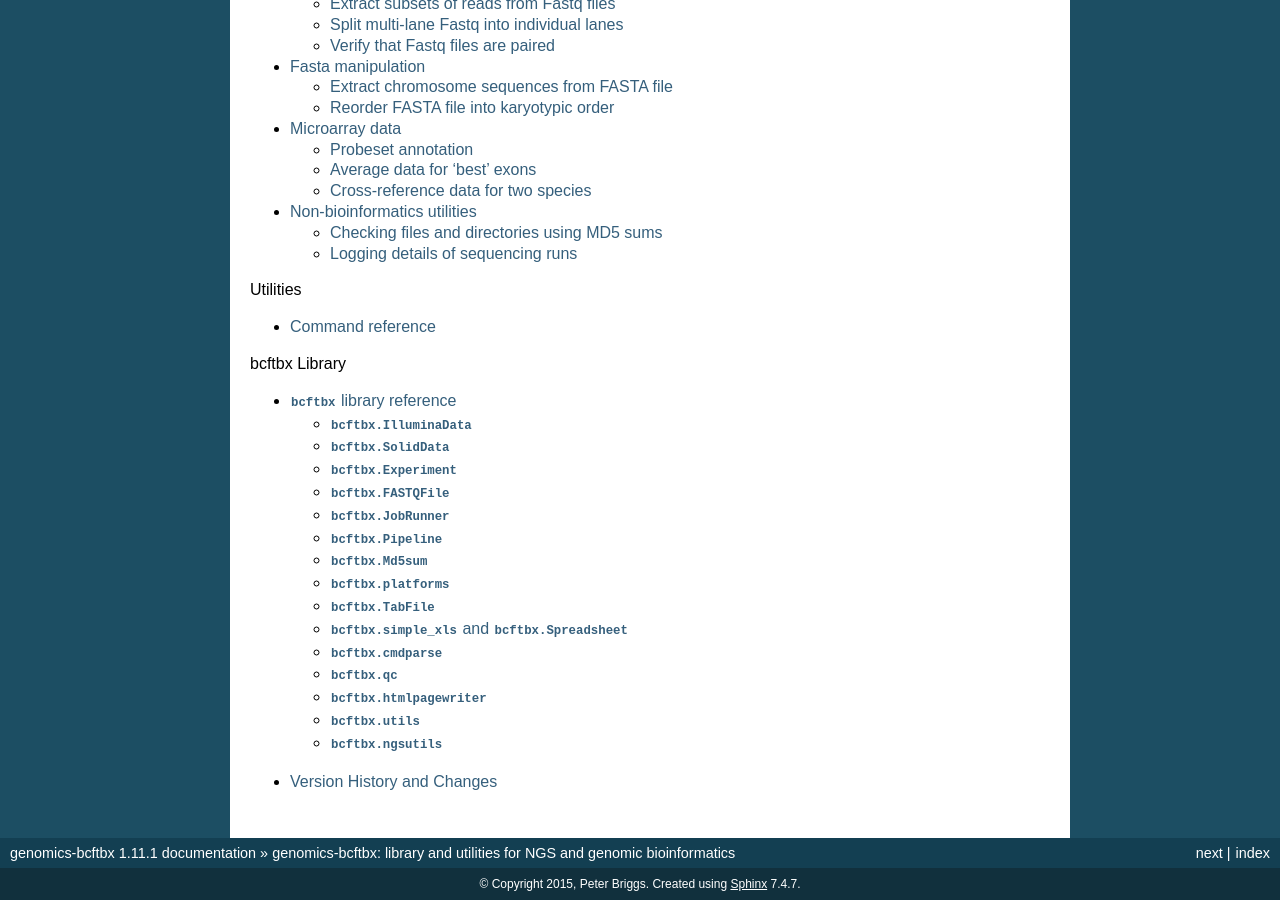
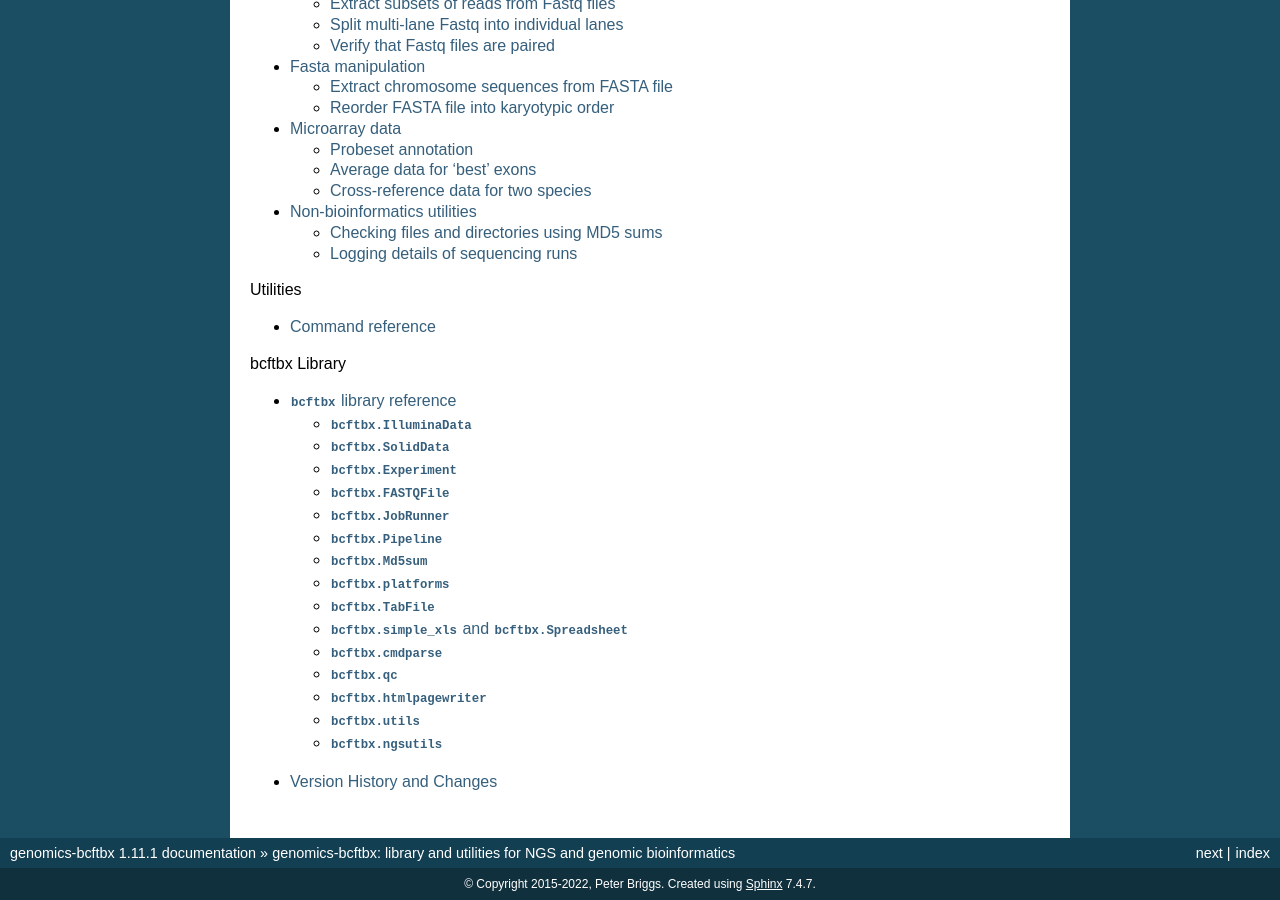
Before and after one commit to fls-bioinformatics-core/genomics, a Sphinx documentation site: the page built from docs/source/index.rst, in a window 1280 px wide and 900 px high, scrolled down 838 px. Built offline with Sphinx 7.4.7, drawn with Linux system fonts in a browser that asks for light colours; part of the change alters nothing that is shown.

```diff
--- a/docs/source/conf.py
+++ b/docs/source/conf.py
@@ -43,8 +43,10 @@ source_suffix = '.rst'
 master_doc = 'index'
 
 # General information about the project.
+import datetime
 project = u'genomics-bcftbx'
-copyright = u'2015, Peter Briggs'
+copyright = u'2015-{year}, Peter Briggs'.format(
+    year=datetime.datetime.now().year)
 
 # The version info for the project you're documenting, acts as replacement for
 # |version| and |release|, also used in various other places throughout the
```
